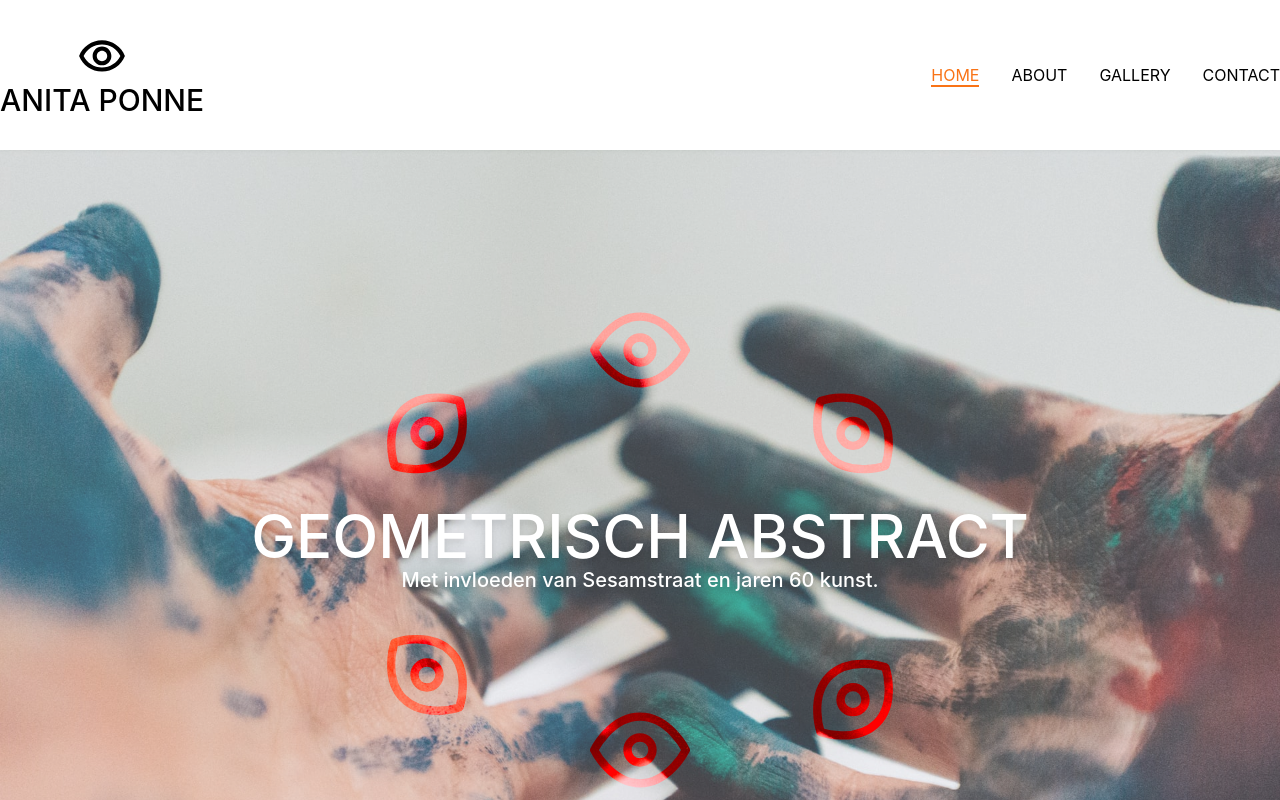
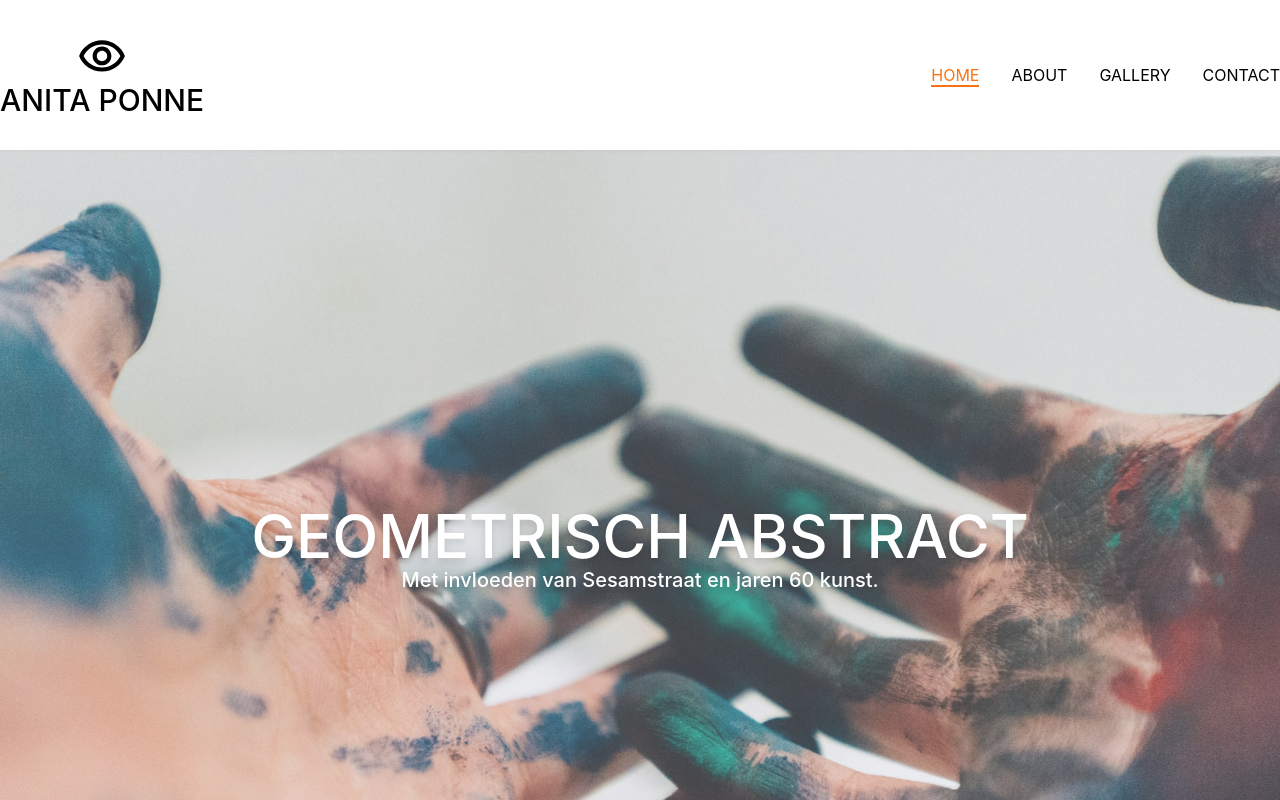
Before and after one commit to NinaAurora/anita-ponne, a Next.js app: page / in a window 1280 px wide. Shown: the top 800 px of the page. Built offline with nearby package versions, Linux system fonts and the light colour scheme.

Commit message:
Removed eyes

```diff
--- a/pages/index.js
+++ b/pages/index.js
@@ -30,17 +30,7 @@ export default function HomePage() {
           Met invloeden van Sesamstraat en jaren 60 kunst.
         </p>
       </div>
-
-      <Eye color="red" size={100} className="absolute top-1/4 left-1/2 transform -translate-x-1/2 -translate-y-1/2 mix-blend-overlay" />
-      <Eye color="red" size={100} className="absolute top-1/4 left-1/3 transform -translate-x-1/2 translate-y-1/3 -rotate-45 mix-blend-overlay" />
-      <Eye color="red" size={100} className="absolute top-1/4 left-2/3 transform -translate-x-1/2 translate-y-1/3 rotate-45 mix-blend-overlay" />
-
-      <Eye color="red" size={100} className="absolute top-3/4 left-1/2 transform -translate-x-1/2 -translate-y-1/2 mix-blend-overlay" />
-      <Eye color="red" size={100} className="absolute top-2/4 left-1/3 transform -translate-x-1/2 translate-y-3/4 rotate-45 mix-blend-overlay" />
-      <Eye color="red" size={100} className="absolute top-2/3 left-2/3  transform -translate-x-1/2 -translate-y-1/3 -rotate-45 mix-blend-overlay" />
     </div>
-
-
 
   </div>
 
```
